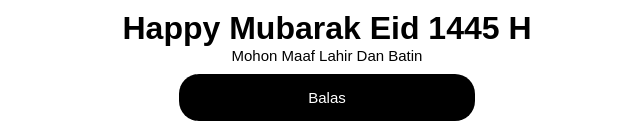
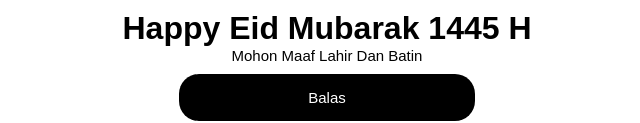
Before and after one commit to Virgarakha/IED2024, a plain HTML site: page index.html in a window 1280 px wide. Shown: the part 6442-6565 px from the top of the page, without its empty margins (313-953 px from the left). Drawn offline with Linux system fonts and the light colour scheme.

Commit message:
index.html

```diff
--- a/index.html
+++ b/index.html
@@ -41,7 +41,7 @@
     </div>
     <div class="teks1" id="id4">
       <img src="pngtree-muslim-boy-pray-illustration-png-image_6838721-removebg-preview.png" alt="">
-      <h1>Happy Mubarak Eid 1445 H</h1>
+      <h1>Happy Eid Mubarak 1445 H</h1>
       <p>Mohon Maaf Lahir Dan Batin</p>
       <div class="btn">
         <a href="#id5">Balas</a>
```
